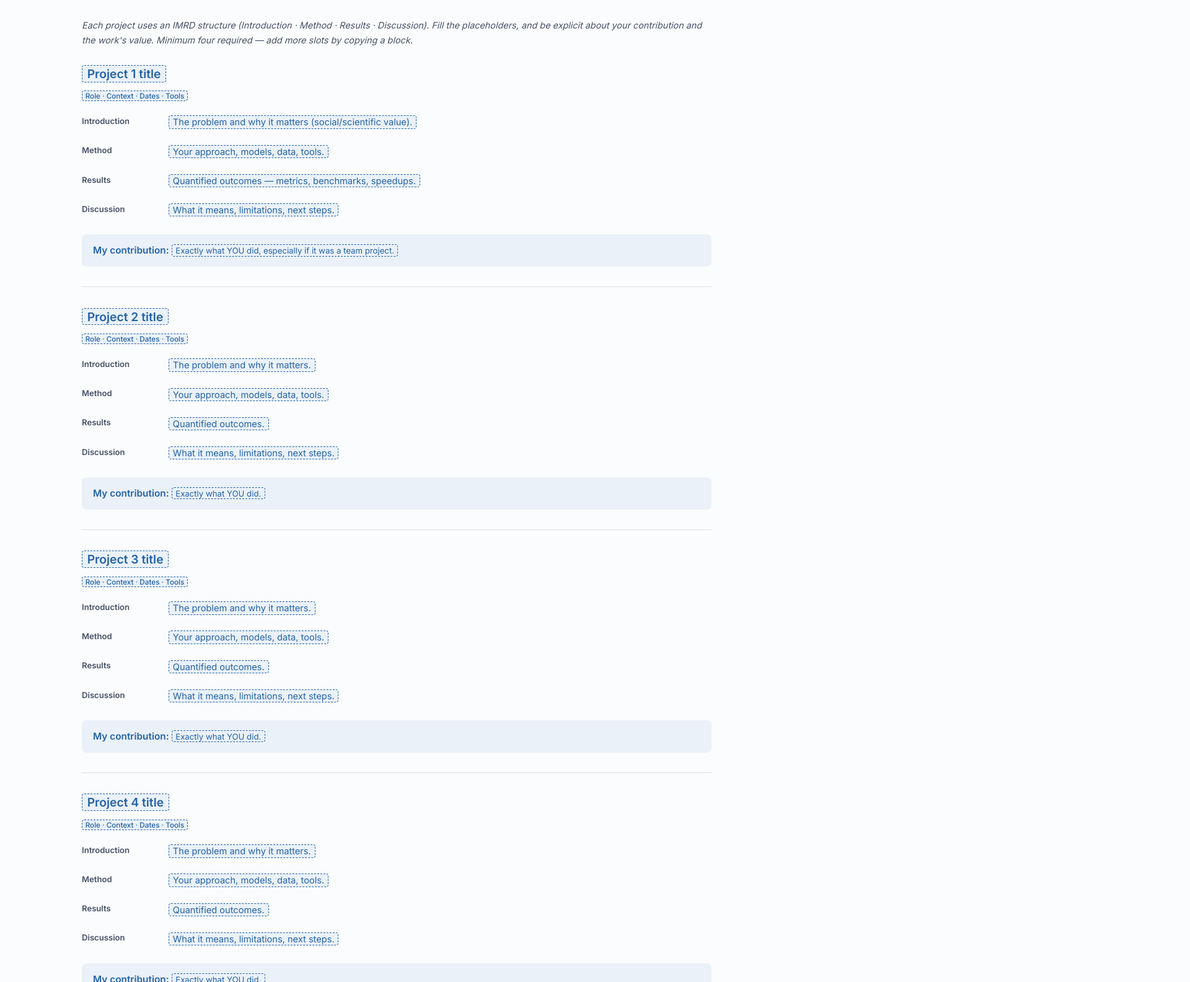
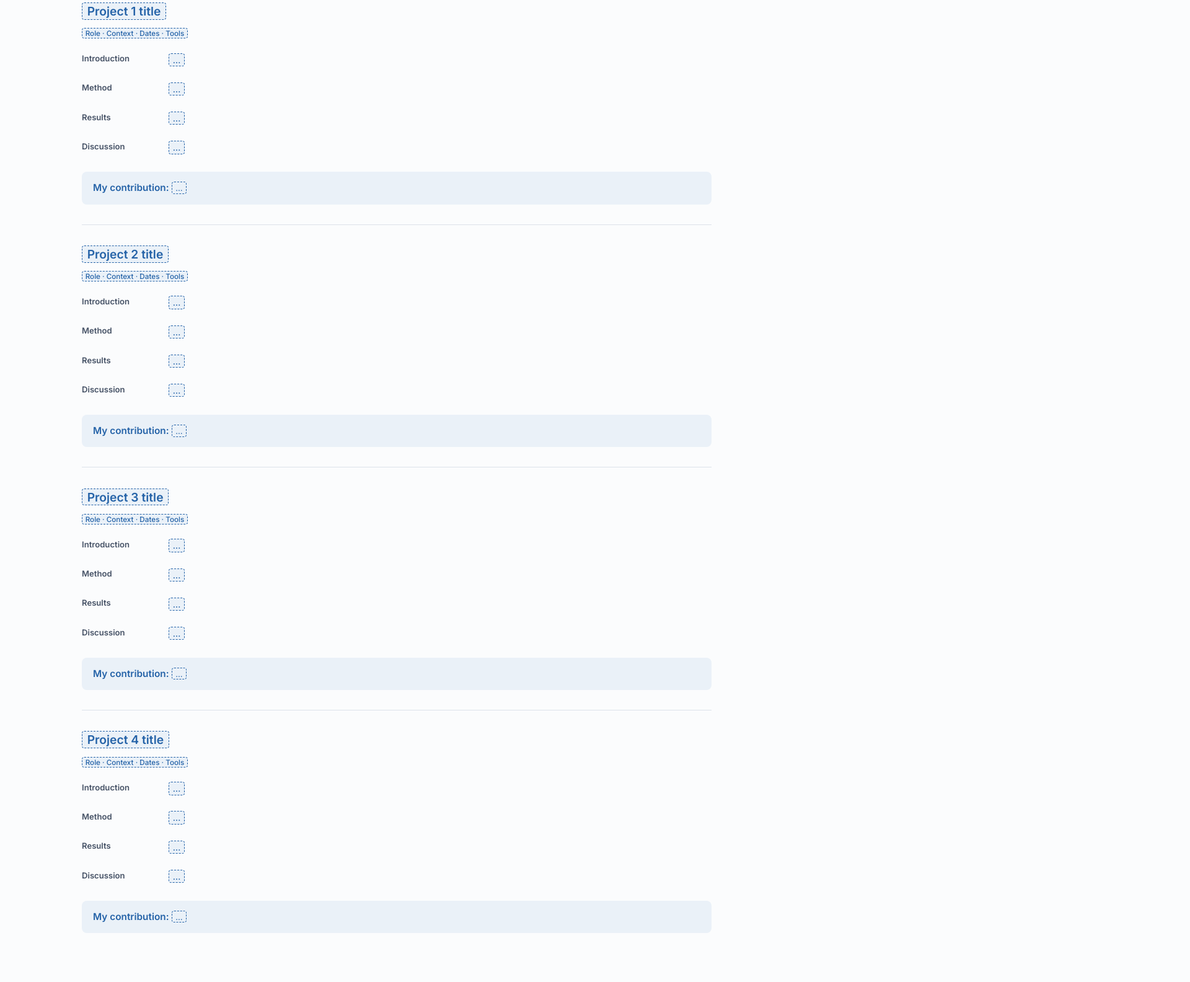
Before and after one commit to aakashoza31/aakashoza31.github.io, a plain HTML site: page index.html in a window 1280 px wide. Shown: the part 1216-2800 px from the top of the page at 62% size, 1920 px wide, since content can reach past the window. Drawn offline with Linux system fonts and the light colour scheme.

Commit message:
Update index.html

```diff
--- a/index.html
+++ b/index.html
@@ -131,7 +131,7 @@
     <div class="wrap">
       <p class="eyebrow">AI for Science · Machine Learning for Simulation</p>
       <h1>Building machine-learning models that understand physics.</h1>
-      <p class="lead"><span class="ph">PLACEHOLDER — one or two sentences: who you are and the through-line of your work (e.g., MS researcher at CMU building transformer- and graph-based surrogate models for CFD/PDE simulation, with a focus on generalization across geometries).</span></p>
+      <p class="lead"><span class="ph">Intro line — who you are and the through-line of your work.</span></p>
       <div class="hero-actions">
         <a href="#projects" class="btn btn-primary">View projects</a>
         <a href="#resume" class="btn btn-ghost">Resume</a>
@@ -145,9 +145,8 @@
       <div class="sec-head"><span class="num">01</span><h2>About</h2></div>
       <div class="about-grid">
         <div class="about">
-          <p><span class="ph">PLACEHOLDER — About Me, paragraph 1.</span> Introduce yourself and your research identity. What problem space do you work in, and why does it matter? Keep the bottom line up front.</p>
-          <p><span class="ph">PLACEHOLDER — About Me, paragraph 2.</span> Background and trajectory: mechanical engineering foundation, prior experience, what led you to AI-for-science, and where you're headed (PhD direction).</p>
-          <p class="note">Tip: the assignment rewards communicating the <em>social value</em> of your work — say why this research matters beyond the technical novelty.</p>
+          <p><span class="ph">About Me — paragraph 1</span></p>
+          <p><span class="ph">About Me — paragraph 2</span></p>
         </div>
         <dl class="facts">
           <dt>Focus</dt><dd><span class="ph">ML for CFD/PDE simulation</span></dd>
@@ -163,19 +162,18 @@
   <section id="projects">
     <div class="wrap">
       <div class="sec-head"><span class="num">02</span><h2>Projects</h2></div>
-      <p class="note" style="margin-bottom:28px">Each project uses an IMRD structure (Introduction · Method · Results · Discussion). Fill the placeholders, and be explicit about <em>your</em> contribution and the work's value. Minimum four required — add more slots by copying a block.</p>
 
       <!-- Project 1 -->
       <article class="project">
         <h3><span class="ph">Project 1 title</span></h3>
         <p class="tag"><span class="ph">Role · Context · Dates · Tools</span></p>
         <dl class="imrd">
-          <dt>Introduction</dt><dd><span class="ph">The problem and why it matters (social/scientific value).</span></dd>
-          <dt>Method</dt><dd><span class="ph">Your approach, models, data, tools.</span></dd>
-          <dt>Results</dt><dd><span class="ph">Quantified outcomes — metrics, benchmarks, speedups.</span></dd>
-          <dt>Discussion</dt><dd><span class="ph">What it means, limitations, next steps.</span></dd>
+          <dt>Introduction</dt><dd><span class="ph">…</span></dd>
+          <dt>Method</dt><dd><span class="ph">…</span></dd>
+          <dt>Results</dt><dd><span class="ph">…</span></dd>
+          <dt>Discussion</dt><dd><span class="ph">…</span></dd>
         </dl>
-        <p class="contrib"><b>My contribution:</b> <span class="ph">Exactly what YOU did, especially if it was a team project.</span></p>
+        <p class="contrib"><b>My contribution:</b> <span class="ph">…</span></p>
       </article>
 
       <!-- Project 2 -->
@@ -183,12 +181,12 @@
         <h3><span class="ph">Project 2 title</span></h3>
         <p class="tag"><span class="ph">Role · Context · Dates · Tools</span></p>
         <dl class="imrd">
-          <dt>Introduction</dt><dd><span class="ph">The problem and why it matters.</span></dd>
-          <dt>Method</dt><dd><span class="ph">Your approach, models, data, tools.</span></dd>
-          <dt>Results</dt><dd><span class="ph">Quantified outcomes.</span></dd>
-          <dt>Discussion</dt><dd><span class="ph">What it means, limitations, next steps.</span></dd>
+          <dt>Introduction</dt><dd><span class="ph">…</span></dd>
+          <dt>Method</dt><dd><span class="ph">…</span></dd>
+          <dt>Results</dt><dd><span class="ph">…</span></dd>
+          <dt>Discussion</dt><dd><span class="ph">…</span></dd>
         </dl>
-        <p class="contrib"><b>My contribution:</b> <span class="ph">Exactly what YOU did.</span></p>
+        <p class="contrib"><b>My contribution:</b> <span class="ph">…</span></p>
       </article>
 
       <!-- Project 3 -->
@@ -196,12 +194,12 @@
         <h3><span class="ph">Project 3 title</span></h3>
         <p class="tag"><span class="ph">Role · Context · Dates · Tools</span></p>
         <dl class="imrd">
-          <dt>Introduction</dt><dd><span class="ph">The problem and why it matters.</span></dd>
-          <dt>Method</dt><dd><span class="ph">Your approach, models, data, tools.</span></dd>
-          <dt>Results</dt><dd><span class="ph">Quantified outcomes.</span></dd>
-          <dt>Discussion</dt><dd><span class="ph">What it means, limitations, next steps.</span></dd>
+          <dt>Introduction</dt><dd><span class="ph">…</span></dd>
+          <dt>Method</dt><dd><span class="ph">…</span></dd>
+          <dt>Results</dt><dd><span class="ph">…</span></dd>
+          <dt>Discussion</dt><dd><span class="ph">…</span></dd>
         </dl>
-        <p class="contrib"><b>My contribution:</b> <span class="ph">Exactly what YOU did.</span></p>
+        <p class="contrib"><b>My contribution:</b> <span class="ph">…</span></p>
       </article>
 
       <!-- Project 4 -->
@@ -209,12 +207,12 @@
         <h3><span class="ph">Project 4 title</span></h3>
         <p class="tag"><span class="ph">Role · Context · Dates · Tools</span></p>
         <dl class="imrd">
-          <dt>Introduction</dt><dd><span class="ph">The problem and why it matters.</span></dd>
-          <dt>Method</dt><dd><span class="ph">Your approach, models, data, tools.</span></dd>
-          <dt>Results</dt><dd><span class="ph">Quantified outcomes.</span></dd>
-          <dt>Discussion</dt><dd><span class="ph">What it means, limitations, next steps.</span></dd>
+          <dt>Introduction</dt><dd><span class="ph">…</span></dd>
+          <dt>Method</dt><dd><span class="ph">…</span></dd>
+          <dt>Results</dt><dd><span class="ph">…</span></dd>
+          <dt>Discussion</dt><dd><span class="ph">…</span></dd>
         </dl>
-        <p class="contrib"><b>My contribution:</b> <span class="ph">Exactly what YOU did.</span></p>
+        <p class="contrib"><b>My contribution:</b> <span class="ph">…</span></p>
       </article>
 
     </div>
@@ -227,7 +225,6 @@
       <div class="resume-box">
         <div>
           <p style="font-family:var(--serif);font-size:1.15rem;margin-bottom:4px">One-page resume</p>
-          <p class="note">Link your finished PDF resume here (already built).</p>
         </div>
         <a href="#" class="btn btn-primary"><span class="ph">Link resume PDF →</span></a>
       </div>
```
